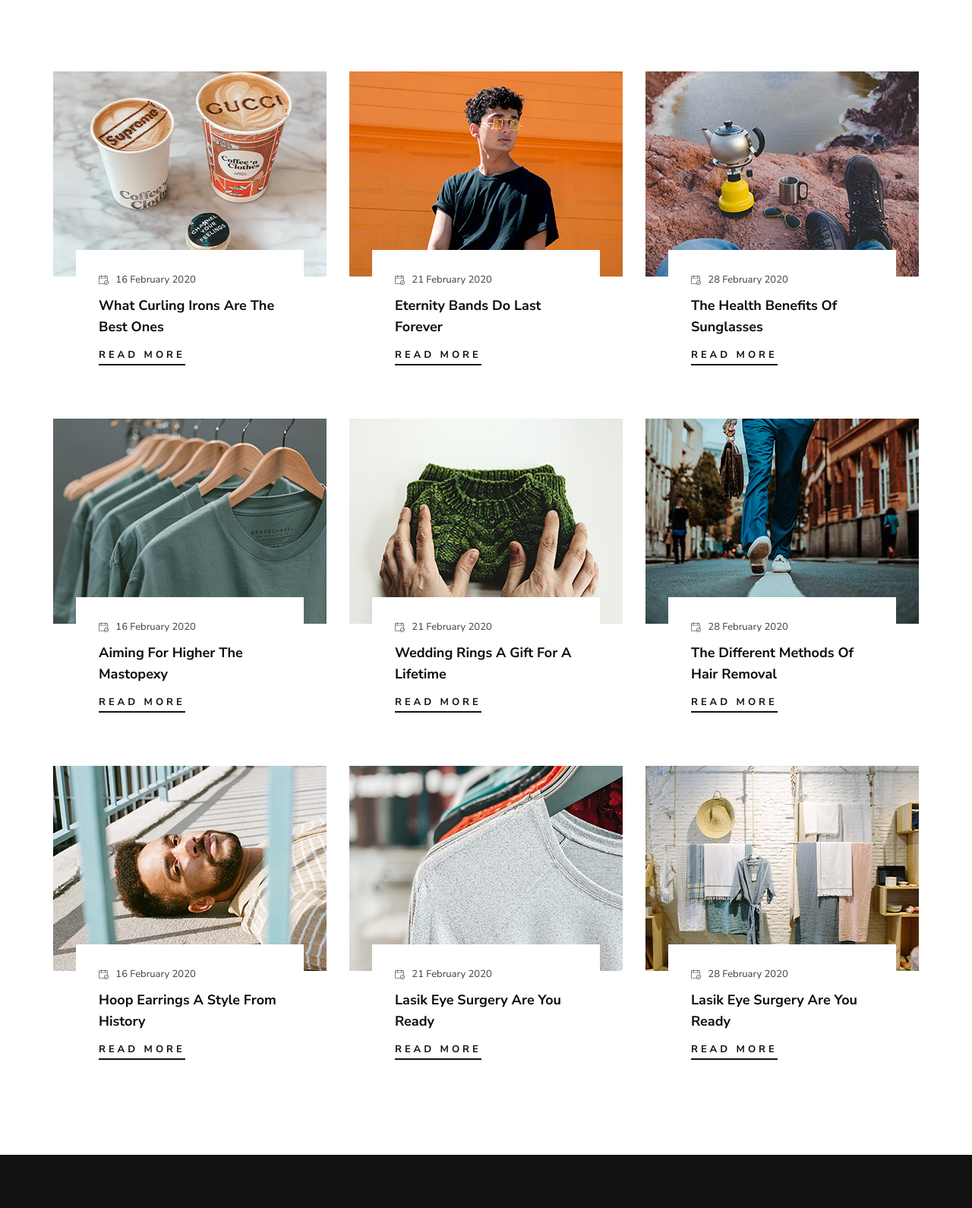
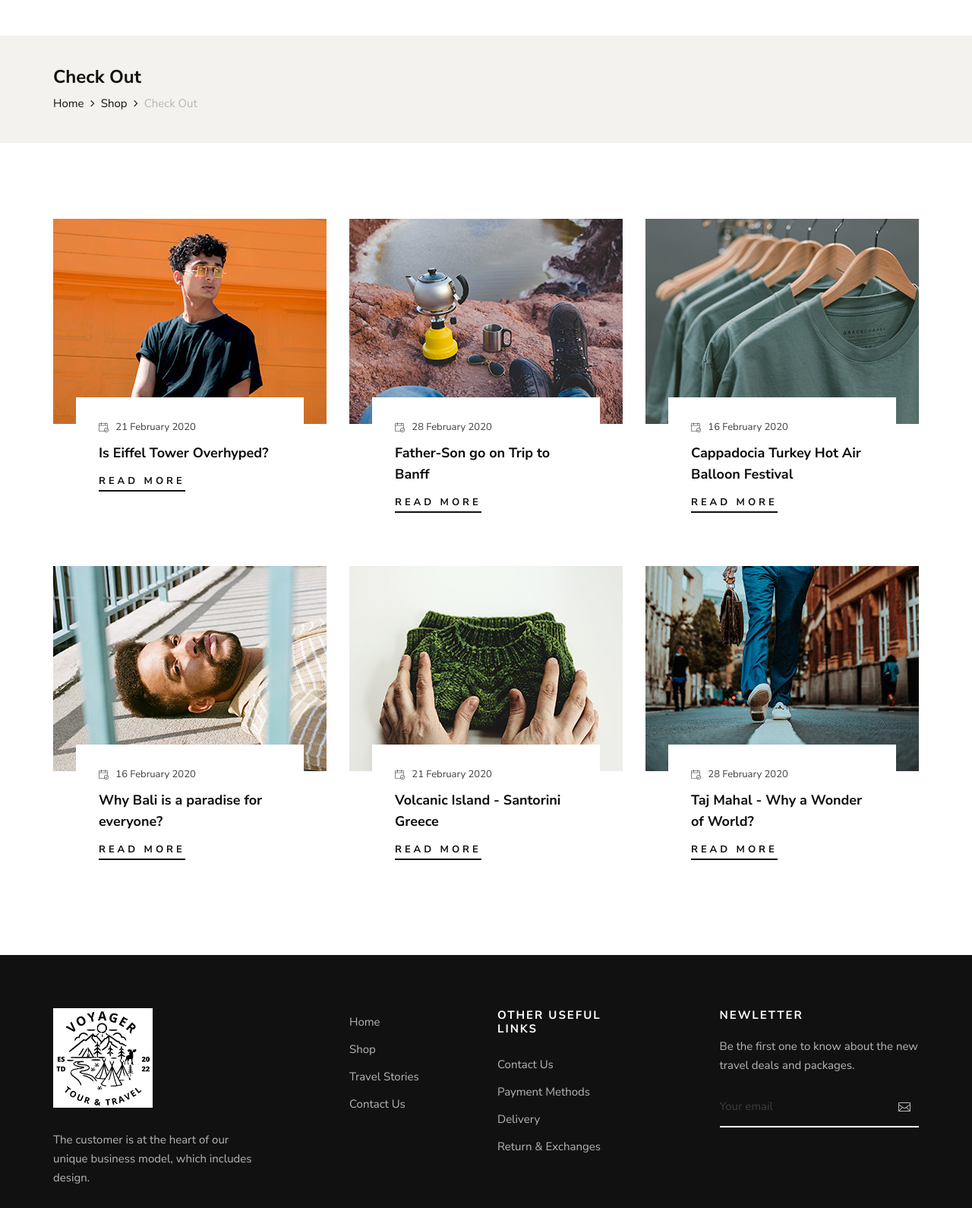
Before and after one commit to Escaper30/Capstone-Travel-, a PHP site: page /blog.php in a window 1280 px wide. Shown: the part 487-2077 px from the top of the page at 76% size. Run offline with PHP 8.4, Linux system fonts and the light colour scheme; some libraries are stand-ins or nearby versions.

Commit message:
Add files via upload

```diff
--- a/blog.php
+++ b/blog.php
@@ -1,3 +1,5 @@
+<!-- Dimple Thawani -->
+
 <!DOCTYPE html>
 <html lang="zxx">
 
@@ -7,7 +9,7 @@
     <meta name="keywords" content="Male_Fashion, unica, creative, html">
     <meta name="viewport" content="width=device-width, initial-scale=1.0">
     <meta http-equiv="X-UA-Compatible" content="ie=edge">
-    <title>Male-Fashion | Template</title>
+    <title>Voyager | Blogs</title>
 
     <!-- Google Font -->
     <link href="https://fonts.googleapis.com/css2?family=Nunito+Sans:wght@300;400;600;700;800;900&display=swap"
@@ -93,15 +95,15 @@
             <div class="row">
                 <div class="col-lg-3 col-md-3">
                     <div class="header__logo">
-                        <a href="./index.html"><img src="img/logo.png" alt=""></a>
+                        <a href="./index.html"><img src="img/logo_capstone/logo_1.png" alt="" height="30px" width="30px"></a>
                     </div>
                 </div>
                 <div class="col-lg-6 col-md-6">
                     <nav class="header__menu mobile-menu">
                         <ul>
-                            <li><a href="./index.html">Home</a></li>
+                            <li><a href="./index.php">Home</a></li>
                             <li><a href="./shop.html">Shop</a></li>
-                            <li><a href="#">Pages</a>
+                            <!-- <li><a href="#">Pages</a>
                                 <ul class="dropdown">
                                     <li><a href="./about.html">About Us</a></li>
                                     <li><a href="./shop-details.html">Shop Details</a></li>
@@ -109,8 +111,8 @@
                                     <li><a href="./checkout.html">Check Out</a></li>
                                     <li><a href="./blog-details.html">Blog Details</a></li>
                                 </ul>
-                            </li>
-                            <li class="active"><a href="./blog.html">Blog</a></li>
+                            </li> -->
+                            <li class="active"><a href="./blog.php">Travel Stories</a></li>
                             <li><a href="./contact.html">Contacts</a></li>
                         </ul>
                     </nav>
@@ -130,7 +132,7 @@
     <!-- Header Section End -->
 
     <!-- Breadcrumb Section Begin -->
-    <section class="breadcrumb-blog set-bg" data-setbg="img/breadcrumb-bg.jpg">
+    <section class="breadcrumb-blog set-bg" data-setbg="img/breadcrumb-bg.png">
         <div class="container">
             <div class="row">
                 <div class="col-lg-12">
@@ -139,13 +141,33 @@
             </div>
         </div>
     </section>
+     <!-- Breadcrumb Section Begin -->
+     <br><br>
+     <section class="breadcrumb-option">
+        <div class="container">
+            <div class="row">
+                <div class="col-lg-12">
+                    <div class="breadcrumb__text">
+                        <h4>Check Out</h4>
+                        <div class="breadcrumb__links">
+                            <a href="./index.html">Home</a>
+                            <a href="./shop.html">Shop</a>
+                            <span>Check Out</span>
+                        </div>
+                    </div>
+                </div>
+            </div>
+        </div>
+    </section>
+    <!-- Breadcrumb Section End -->
+
     <!-- Breadcrumb Section End -->
 
     <!-- Blog Section Begin -->
     <section class="blog spad">
         <div class="container">
             <div class="row">
-                <div class="col-lg-4 col-md-6 col-sm-6">
+                <!-- <div class="col-lg-4 col-md-6 col-sm-6">
                     <div class="blog__item">
                         <div class="blog__item__pic set-bg" data-setbg="img/blog/blog-1.jpg"></div>
                         <div class="blog__item__text">
@@ -154,13 +176,13 @@
                             <a href="#">Read More</a>
                         </div>
                     </div>
-                </div>
+                </div> -->
                 <div class="col-lg-4 col-md-6 col-sm-6">
                     <div class="blog__item">
                         <div class="blog__item__pic set-bg" data-setbg="img/blog/blog-2.jpg"></div>
                         <div class="blog__item__text">
                             <span><img src="img/icon/calendar.png" alt=""> 21 February 2020</span>
-                            <h5>Eternity Bands Do Last Forever</h5>
+                            <h5>Is Eiffel Tower Overhyped?</h5>
                             <a href="#">Read More</a>
                         </div>
                     </div>
@@ -170,7 +192,7 @@
                         <div class="blog__item__pic set-bg" data-setbg="img/blog/blog-3.jpg"></div>
                         <div class="blog__item__text">
                             <span><img src="img/icon/calendar.png" alt=""> 28 February 2020</span>
-                            <h5>The Health Benefits Of Sunglasses</h5>
+                            <h5>Father-Son go on Trip to Banff</h5>
                             <a href="#">Read More</a>
                         </div>
                     </div>
@@ -180,7 +202,17 @@
                         <div class="blog__item__pic set-bg" data-setbg="img/blog/blog-4.jpg"></div>
                         <div class="blog__item__text">
                             <span><img src="img/icon/calendar.png" alt=""> 16 February 2020</span>
-                            <h5>Aiming For Higher The Mastopexy</h5>
+                            <h5>Cappadocia Turkey Hot Air Balloon Festival</h5>
+                            <a href="#">Read More</a>
+                        </div>
+                    </div>
+                </div>
+                <div class="col-lg-4 col-md-6 col-sm-6">
+                    <div class="blog__item">
+                        <div class="blog__item__pic set-bg" data-setbg="img/blog/blog-7.jpg"></div>
+                        <div class="blog__item__text">
+                            <span><img src="img/icon/calendar.png" alt=""> 16 February 2020</span>
+                            <h5>Why Bali is a paradise for everyone?</h5>
                             <a href="#">Read More</a>
                         </div>
                     </div>
@@ -190,7 +222,7 @@
                         <div class="blog__item__pic set-bg" data-setbg="img/blog/blog-5.jpg"></div>
                         <div class="blog__item__text">
                             <span><img src="img/icon/calendar.png" alt=""> 21 February 2020</span>
-                            <h5>Wedding Rings A Gift For A Lifetime</h5>
+                            <h5>Volcanic Island - Santorini Greece</h5>
                             <a href="#">Read More</a>
                         </div>
                     </div>
@@ -200,22 +232,13 @@
                         <div class="blog__item__pic set-bg" data-setbg="img/blog/blog-6.jpg"></div>
                         <div class="blog__item__text">
                             <span><img src="img/icon/calendar.png" alt=""> 28 February 2020</span>
-                            <h5>The Different Methods Of Hair Removal</h5>
+                            <h5>Taj Mahal - Why a Wonder of World?</h5>
                             <a href="#">Read More</a>
                         </div>
                     </div>
                 </div>
-                <div class="col-lg-4 col-md-6 col-sm-6">
-                    <div class="blog__item">
-                        <div class="blog__item__pic set-bg" data-setbg="img/blog/blog-7.jpg"></div>
-                        <div class="blog__item__text">
-                            <span><img src="img/icon/calendar.png" alt=""> 16 February 2020</span>
-                            <h5>Hoop Earrings A Style From History</h5>
-                            <a href="#">Read More</a>
-                        </div>
-                    </div>
-                </div>
-                <div class="col-lg-4 col-md-6 col-sm-6">
+
+                <!-- <div class="col-lg-4 col-md-6 col-sm-6">
                     <div class="blog__item">
                         <div class="blog__item__pic set-bg" data-setbg="img/blog/blog-8.jpg"></div>
                         <div class="blog__item__text">
@@ -234,7 +257,7 @@
                             <a href="#">Read More</a>
                         </div>
                     </div>
-                </div>
+                </div> -->
             </div>
         </div>
     </section>
@@ -247,7 +270,7 @@
                 <div class="col-lg-3 col-md-6 col-sm-6">
                     <div class="footer__about">
                         <div class="footer__logo">
-                            <a href="#"><img src="img/footer-logo.png" alt=""></a>
+                            <a href="#"><img src="img/logo_capstone/logo_1.png" width="50%"  alt=""></a>
                         </div>
                         <p>The customer is at the heart of our unique business model, which includes design.</p>
                         <a href="#"><img src="img/payment.png" alt=""></a>
@@ -255,22 +278,22 @@
                 </div>
                 <div class="col-lg-2 offset-lg-1 col-md-3 col-sm-6">
                     <div class="footer__widget">
-                        <h6>Shopping</h6>
+
                         <ul>
-                            <li><a href="#">Clothing Store</a></li>
-                            <li><a href="#">Trending Shoes</a></li>
-                            <li><a href="#">Accessories</a></li>
-                            <li><a href="#">Sale</a></li>
+                            <li><a href="#">Home</a></li>
+                            <li><a href="#">Shop</a></li>
+                            <li><a href="#">Travel Stories</a></li>
+                            <li><a href="#">Contact Us</a></li>
                         </ul>
                     </div>
                 </div>
                 <div class="col-lg-2 col-md-3 col-sm-6">
                     <div class="footer__widget">
-                        <h6>Shopping</h6>
+                        <h6>other useful links</h6>
                         <ul>
                             <li><a href="#">Contact Us</a></li>
                             <li><a href="#">Payment Methods</a></li>
-                            <li><a href="#">Delivary</a></li>
+                            <li><a href="#">Delivery</a></li>
                             <li><a href="#">Return & Exchanges</a></li>
                         </ul>
                     </div>
@@ -279,7 +302,7 @@
                     <div class="footer__widget">
                         <h6>NewLetter</h6>
                         <div class="footer__newslatter">
-                            <p>Be the first to know about new arrivals, look books, sales & promos!</p>
+                            <p>Be the first one to know about the new travel deals and packages.</p>
                             <form action="#">
                                 <input type="text" placeholder="Your email">
                                 <button type="submit"><span class="icon_mail_alt"></span></button>
@@ -290,16 +313,15 @@
             </div>
             <div class="row">
                 <div class="col-lg-12 text-center">
-                    <div class="footer__copyright__text">
-                        <!-- Link back to Colorlib can't be removed. Template is licensed under CC BY 3.0. -->
+                    <div class="footer_copyright_text">
+
                         <p>Copyright ©
                             <script>
                                 document.write(new Date().getFullYear());
-                            </script>2020
-                            All rights reserved | This template is made with <i class="fa fa-heart-o"
-                                aria-hidden="true"></i> by <a href="https://colorlib.com" target="_blank">Colorlib</a>
+                            </script>
+                            All rights reserved </a>
                         </p>
-                        <!-- Link back to Colorlib can't be removed. Template is licensed under CC BY 3.0. -->
+
                     </div>
                 </div>
             </div>
```
